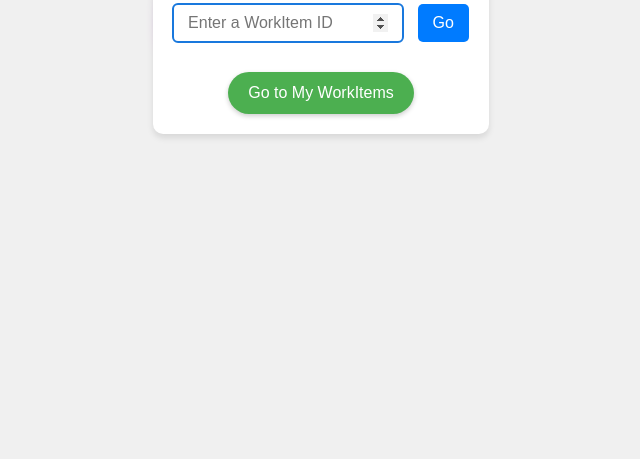
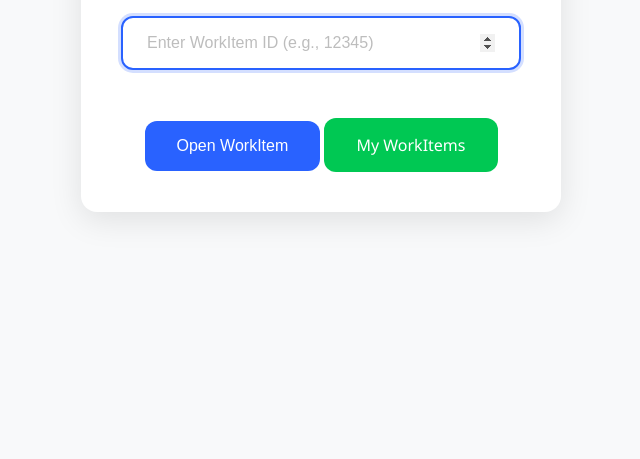
Before and after one commit to vr-malaadin/workitem-redirector, a plain HTML site: page index.html in a window 1280 px wide. Shown: the part 341-800 px from the top of the page, without its empty margins (319-959 px from the left). Drawn offline with Linux system fonts and the light colour scheme.

Commit message:
refactor: migrate WorkItem Redirector to modern web standards

```diff
--- a/index.html
+++ b/index.html
@@ -3,119 +3,190 @@
 <head>
     <meta charset="UTF-8">
     <meta name="viewport" content="width=device-width, initial-scale=1.0">
-    <title>WorkItem Redirector</title>
-    <link rel="icon" type="image/x-icon" href="https://encrypted-tbn0.gstatic.com/images?q=tbn:ANd9GcTh8mC7f14ESDFQC0XbM6xcH6wLakU8hythSw&s">
+    <title>WorkItem Navigator</title>
+    <link rel="icon" type="image/x-icon" href="https://cdn-icons-png.flaticon.com/512/7510/7510794.png">
     <style>
+        :root {
+            --primary: #2962ff;
+            --secondary: #00c853;
+            --error: #d32f2f;
+            --background: #f8f9fa;
+            --text: #2d3436;
+        }
+
+        * {
+            box-sizing: border-box;
+            margin: 0;
+            padding: 0;
+        }
+
         body {
-            font-family: Arial, sans-serif;
+            font-family: 'Segoe UI', system-ui, -apple-system, sans-serif;
             display: flex;
             justify-content: center;
             align-items: center;
-            height: 100vh;
-            margin: 0;
-            background-color: #f0f0f0;
+            min-height: 100vh;
+            background: var(--background);
+            color: var(--text);
         }
+
         .container {
-            background-color: white;
-            padding: 20px;
-            border-radius: 10px;
-            box-shadow: 0 4px 6px rgba(0, 0, 0, 0.1);
+            background: white;
+            padding: 2.5rem;
+            border-radius: 1rem;
+            box-shadow: 0 8px 32px rgba(0, 0, 0, 0.1);
+            width: 90%;
+            max-width: 480px;
             text-align: center;
         }
-        input {
-            font-size: 16px;
-            padding: 10px 15px;
+
+        .title {
+            margin-bottom: 2rem;
+            font-size: 1.75rem;
+            color: var(--primary);
+            font-weight: 600;
+        }
+
+        .input-group {
+            position: relative;
+            margin-bottom: 1.5rem;
+        }
+
+        .input-field {
+            width: 100%;
+            padding: 1rem 1.5rem;
+            border: 2px solid #e0e0e0;
+            border-radius: 0.75rem;
+            font-size: 1rem;
+            transition: all 0.3s ease;
+            background: white;
+        }
+
+        .input-field:focus {
+            border-color: var(--primary);
+            box-shadow: 0 0 0 3px rgba(41, 98, 255, 0.2);
+            outline: none;
+        }
+
+        .input-field::placeholder {
+            color: #bdbdbd;
+        }
+
+        .button {
+            display: inline-flex;
+            align-items: center;
+            gap: 0.5rem;
+            padding: 1rem 2rem;
             border: none;
-            border-radius: 5px;
-            outline-color: #1978DD;
-            width: 200px;
-            position: relative;
-        }
-        .go-button {
-            font-size: 16px;
-            padding: 10px 15px;
+            border-radius: 0.75rem;
+            font-size: 1rem;
+            font-weight: 500;
             cursor: pointer;
-            background-color: #007bff;
-            color: white;
-            border: none;
-            border-radius: 5px;
-            margin-left: 10px;
-        }
-        .input-wrapper {
-            position: relative;
-            display: inline-block;
-            margin-bottom: 20px;
-        }
-        .input-wrapper::before {
-            content: '';
-            position: absolute;
-            top: -3px;
-            right: -3px;
-            bottom: -3px;
-            left: -3px;
-            background: linear-gradient(45deg, #ff00ff, #00ffff, #ff00ff);
-            filter: blur(10px);
-            border-radius: 8px;
-            z-index: -1;
-        }
-        .my-workitems {
-            display: inline-block;
-            margin-top: 10px;
+            transition: all 0.3s ease;
             text-decoration: none;
         }
-        .my-workitems-button {
-            font-size: 16px;
-            padding: 12px 20px;
-            cursor: pointer;
-            background-color: #4CAF50;
+
+        .button-primary {
+            background: var(--primary);
             color: white;
-            border: none;
-            border-radius: 25px;
-            transition: all 0.3s ease;
-            box-shadow: 0 2px 5px rgba(0,0,0,0.2);
         }
-        .my-workitems-button:hover {
-            background-color: #45a049;
-            box-shadow: 0 4px 8px rgba(0,0,0,0.2);
-            transform: translateY(-2px);
+
+        .button-primary:hover {
+            background: #1565c0;
+            transform: translateY(-1px);
+        }
+
+        .button-secondary {
+            background: var(--secondary);
+            color: white;
+            margin-top: 1.5rem;
+        }
+
+        .button-secondary:hover {
+            background: #009624;
+            transform: translateY(-1px);
+        }
+
+        .error-message {
+            color: var(--error);
+            margin-top: 0.5rem;
+            font-size: 0.875rem;
+            display: none;
+        }
+
+        .error-message.show {
+            display: block;
+        }
+
+        @media (max-width: 480px) {
+            .container {
+                padding: 1.5rem;
+            }
+
+            .title {
+                font-size: 1.5rem;
+            }
         }
     </style>
 </head>
 <body>
     <div class="container">
-        <div class="input-wrapper">
-            <input type="number" id="workitemID" placeholder="Enter a WorkItem ID" autofocus>
+        <h1 class="title">WorkItem Navigator</h1>
+
+        <div class="input-group">
+            <input
+                type="number"
+                id="workitemID"
+                class="input-field"
+                placeholder="Enter WorkItem ID (e.g., 12345)"
+                autofocus
+                autocomplete="off"
+            >
+            <div id="errorMessage" class="error-message">Please enter a valid WorkItem ID</div>
         </div>
-        <button onclick="redirect()" class="go-button">Go</button>
-        <br>
-        <a href="http://172.30.0.12:8080/tfs/web/UI/Pages/WorkItems/QueryResult.aspx?path=Vanrise%2FMy%20Queries%2FAssigned%20To%20me&pguid=81f5a887-a9da-41fc-8c45-50b4cb40e1ea" class="my-workitems">
-            <button class="my-workitems-button">Go to My WorkItems</button>
+
+        <button onclick="redirect()" class="button button-primary">
+            Open WorkItem
+        </button>
+
+        <a
+            href="http://172.30.0.12:8080/tfs/web/UI/Pages/WorkItems/QueryResult.aspx?path=Vanrise%2FMy%20Queries%2FAssigned%20To%20me&pguid=81f5a887-a9da-41fc-8c45-50b4cb40e1ea"
+            class="button button-secondary"
+        >
+            My WorkItems
         </a>
     </div>
+
     <script>
         function redirect() {
-            const number = document.getElementById('workitemID').value;
-            if (number) {
-                const url = `http://172.30.0.12:8080/tfs/web/wi.aspx?id=${number}`;
-                window.location.href = url;
-            } else {
-                alert('Please enter a WorkItem ID');
+            const input = document.getElementById('workitemID');
+            const error = document.getElementById('errorMessage');
+            const workitemID = input.value.trim();
+
+            if (!workitemID) {
+                input.focus();
+                error.classList.add('show');
+                return;
             }
+
+            error.classList.remove('show');
+            window.location.href = `http://172.30.0.12:8080/tfs/web/wi.aspx?id=${workitemID}`;
         }
-        const input = document.getElementById('workitemID');
-        // Keep focus on the input field
-        input.addEventListener('blur', function () {
-            setTimeout(() => this.focus(), 0);
+
+        // Event Listeners
+        document.getElementById('workitemID').addEventListener('input', function() {
+            this.value = this.value.replace(/[^0-9]/g, '');
+            document.getElementById('errorMessage').classList.remove('show');
         });
-        input.addEventListener('keyup', function (event) {
-            if (event.key === 'Enter') {
-                redirect();
-            }
+
+        document.addEventListener('keypress', function(e) {
+            if (e.key === 'Enter') redirect();
         });
-        // Ensure focus on page load
-        window.onload = function () {
-            input.focus();
-        }
+
+        // Maintain focus on input
+        document.getElementById('workitemID').addEventListener('blur', function() {
+            setTimeout(() => this.focus(), 10);
+        });
     </script>
 </body>
 </html>
```
